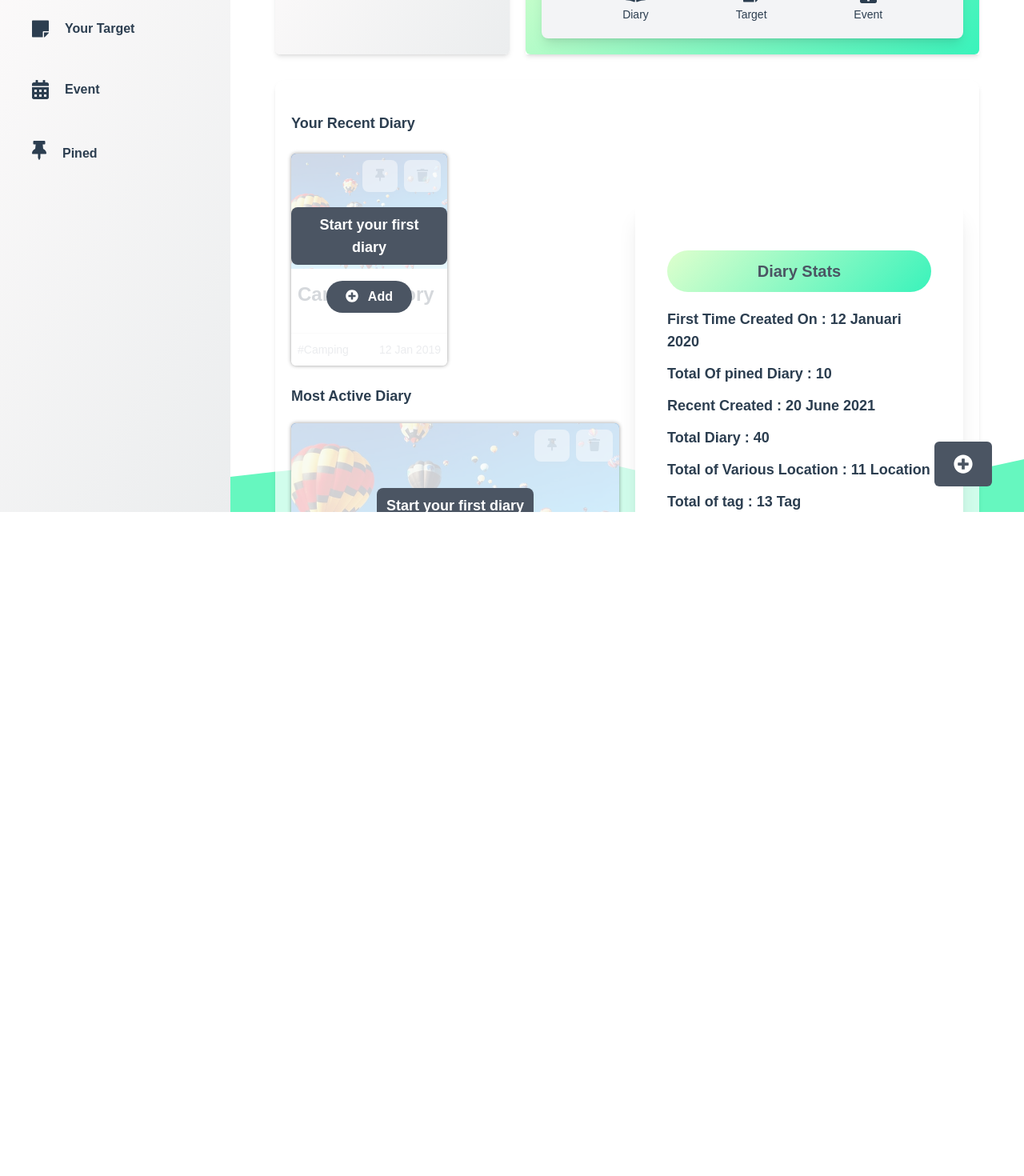
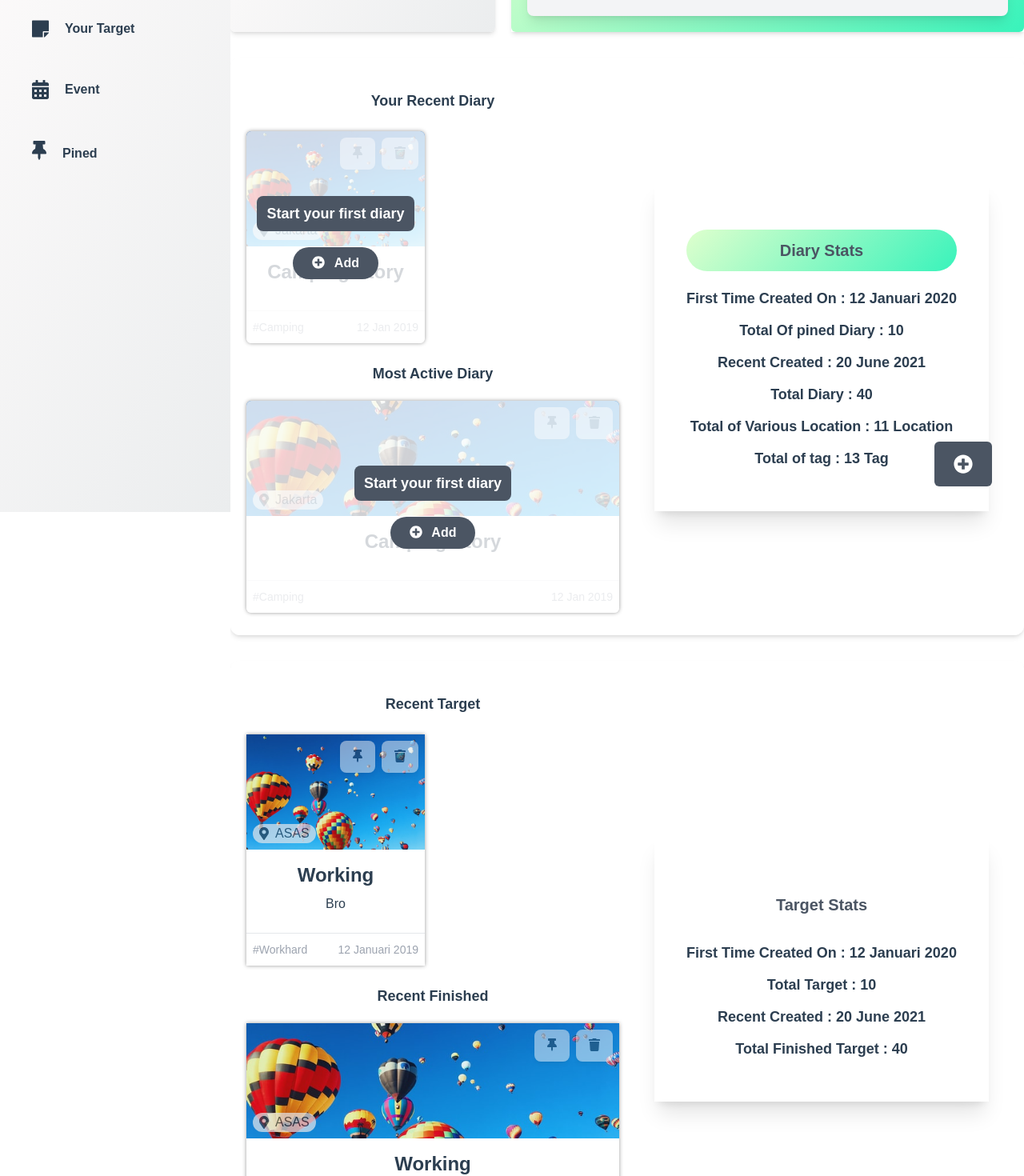
Before and after one commit to gkyla/moralize, a Vue app: page / in a window 1280 px wide. Shown: the part 160-1630 px from the top of the page at 80% size. Before the commit the page ends 800 px from the top, so only its background shows below. Built offline with nearby package versions, Linux system fonts and the light colour scheme; what @ckeditor/ckeditor5-vue would draw is missing.

Commit message:
adjusting layout

```diff
--- a/src/views/Home.vue
+++ b/src/views/Home.vue
@@ -1,8 +1,5 @@
 <template>
-  <div
-    id="home"
-    class="w-full m-auto max-h-screen text-left p-3 sm:p-5 lg:py-7 lg:px-14 overflow-y-auto "
-  >
+  <div id="home" class="container-page">
     <div id="group-top" class="xl:flex xl:gap-5 ">
       <div
         id="welcome"
@@ -54,17 +51,15 @@
     </div>
 
     <div
-      class="grid grid-cols-1 xl:grid-cols-2 gap-5 shadow-md bg-white rounded-xl bg-opacity-70 lg:p-5 lg:my-8"
+      class="grid grid-cols-1 xl:grid-cols-2 gap-5 lg:shadow-md bg-white rounded-xl bg-opacity-70 lg:p-5 lg:my-8"
     >
-      <div
-        class="grid grid-cols-1 lg:grid-cols-2 grid-rows-2  gap-4 col-span-1"
-      >
+      <div class="grid grid-cols-1 lg:grid-cols-2   gap-4 col-span-1">
         <div
           name="Recent Diary"
           class=" rounded-xl mt-5 grid grid-cols-1 gap-4 col-span-2 "
         >
           <h1 class="font-bold text-lg">Your Recent Diary</h1>
-          <div class="grid grid-cols-1  xsm:grid-cols-2 gap-5">
+          <div class="grid grid-cols-1  bsm:grid-cols-2 gap-5">
             <div v-if="diaryState.loading">Loading up data ..</div>
             <div v-else-if="isDiaryEmpty">
               <placeholder-card></placeholder-card>
@@ -78,8 +73,7 @@
             />
           </div>
         </div>
-        <div class=" col-span-2">
-          <div>
+        <div class="col-span-2">
           <h1 class="font-bold text-lg mb-5 ">Most Active Diary</h1>
           <card-diary
             v-if="!diaryState.loading && !isDiaryEmpty"
@@ -89,8 +83,7 @@
           <placeholder-card v-if="isDiaryEmpty"></placeholder-card>
         </div>
       </div>
-      </div>
-      <div class="flex justify-center items-center ">
+      <div class="flex p-2 justify-center items-center">
         <div class="bg-white shadow-xl p-10">
           <h1
             class="font-bold text-center my-5 text-xl py-3 px-5 rounded-full box-atention-color text-gray-600"
@@ -118,43 +111,26 @@
 
     <!-- Target -->
     <div
-      class="grid grid-cols-1 xl:grid-cols-2 gap-5 shadow-md bg-white rounded-xl bg-opacity-70 lg:p-5 lg:my-8"
+      class="grid grid-cols-1 xl:grid-cols-2 gap-5 lg:shadow-md bg-white rounded-xl bg-opacity-70 lg:p-5 lg:my-8"
     >
-      <div
-        class="grid grid-cols-1 lg:grid-cols-2 grid-rows-2  gap-4 col-span-1"
-      >
+      <div class="grid grid-cols-1 lg:grid-cols-2 gap-4 col-span-1">
         <div class=" rounded-xl mt-5 grid grid-cols-1 gap-4 col-span-2 ">
-          <h1 class="font-bold text-lg">Your Recent Target</h1>
+          <h1 class="font-bold text-lg">Recent Target</h1>
           <div class="grid grid-cols-1  xsm:grid-cols-2 gap-5">
-            <div v-if="diaryState.loading">Loading up data ..</div>
-            <div v-else-if="isDiaryEmpty">
-              <placeholder-card></placeholder-card>
-            </div>
-            <card-diary
-              v-else
-              v-for="diary in getFirstTwoLast(diaryState.allDiary)"
-              :diary="diary"
-              :key="diary.id"
-              :customClass="['grid-diary-item']"
-            />
+            <card-target :done="false" />
           </div>
         </div>
         <div class=" col-span-2">
           <div>
-            <h1 class="font-bold text-lg mb-5 ">Most Active Diary</h1>
-            <card-diary
-              v-if="!diaryState.loading && !isDiaryEmpty"
-              :diary="diaryState.allDiary[diaryState.allDiary.length - 1]"
-              :customClass="['grid-diary-item']"
-            />
-            <placeholder-card v-if="isDiaryEmpty"></placeholder-card>
+            <h1 class="font-bold text-lg mb-5 ">Recent Finished</h1>
+            <card-target :done="true" />
           </div>
         </div>
       </div>
       <div class="flex justify-center items-center ">
         <div class="bg-white shadow-xl p-10">
           <h1
-            class="font-bold text-center my-5 text-xl py-3 px-5 rounded-full box-atention-color text-gray-600"
+            class="font-bold text-center my-5 text-xl py-3 px-5 rounded-full target-color text-gray-600"
           >
             Target Stats
           </h1>
@@ -177,7 +153,7 @@
 
 <script>
 import CardDiary from "../components/CardDiary.vue";
-// import CardTarget from "../components/CardTarget.vue";
+import CardTarget from "../components/CardTarget.vue";
 import PlaceholderCard from "../components/PlaceholderCard.vue";
 // import itemContainer from "../components/ItemContainer.vue";
 
@@ -190,7 +166,7 @@ export default {
   name: "Home",
   components: {
     CardDiary,
-    // CardTarget,
+    CardTarget,
     PlaceholderCard
     // itemContainer
   },
```
Lines whose indentation alone changed are shown as unchanged.
